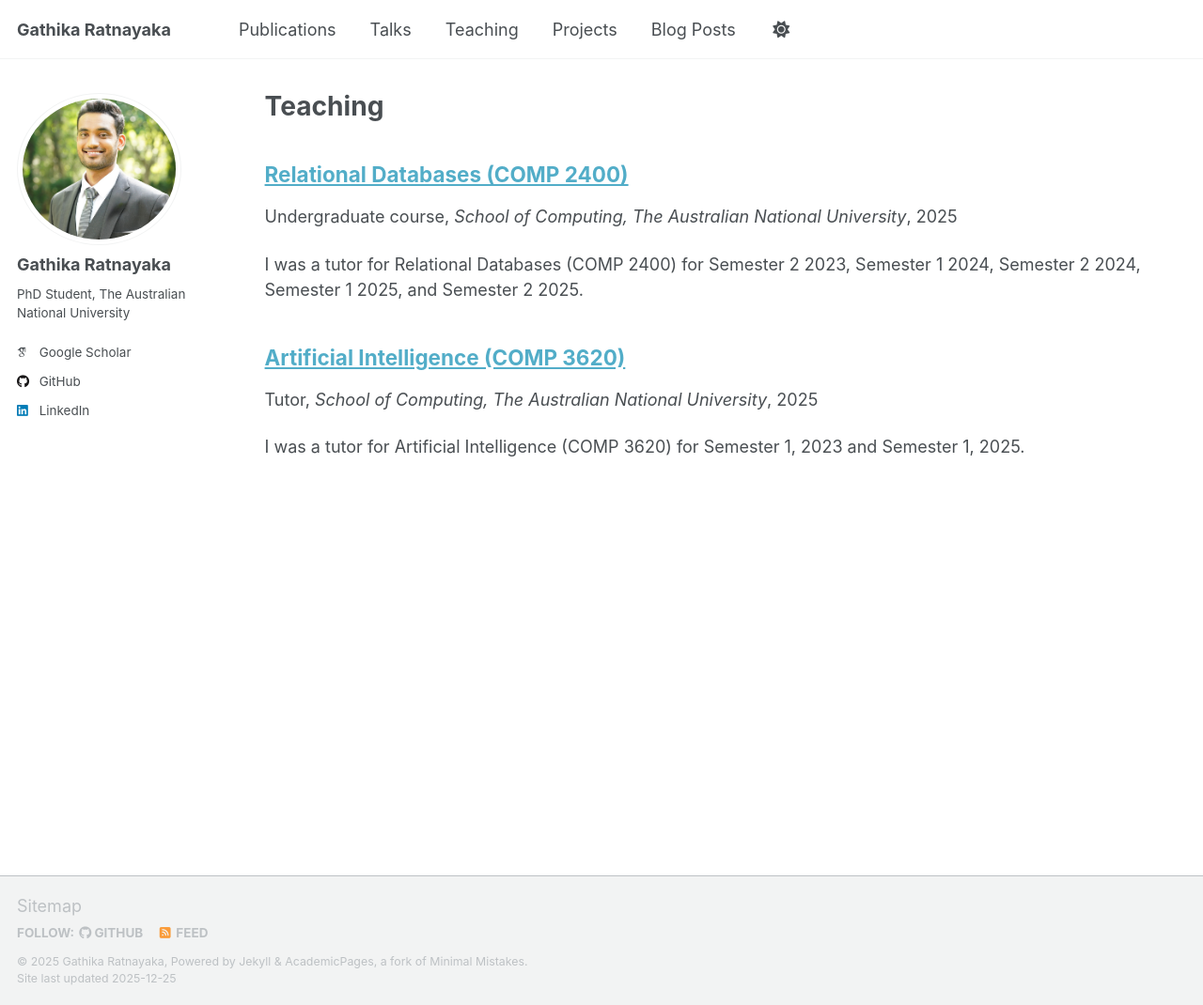
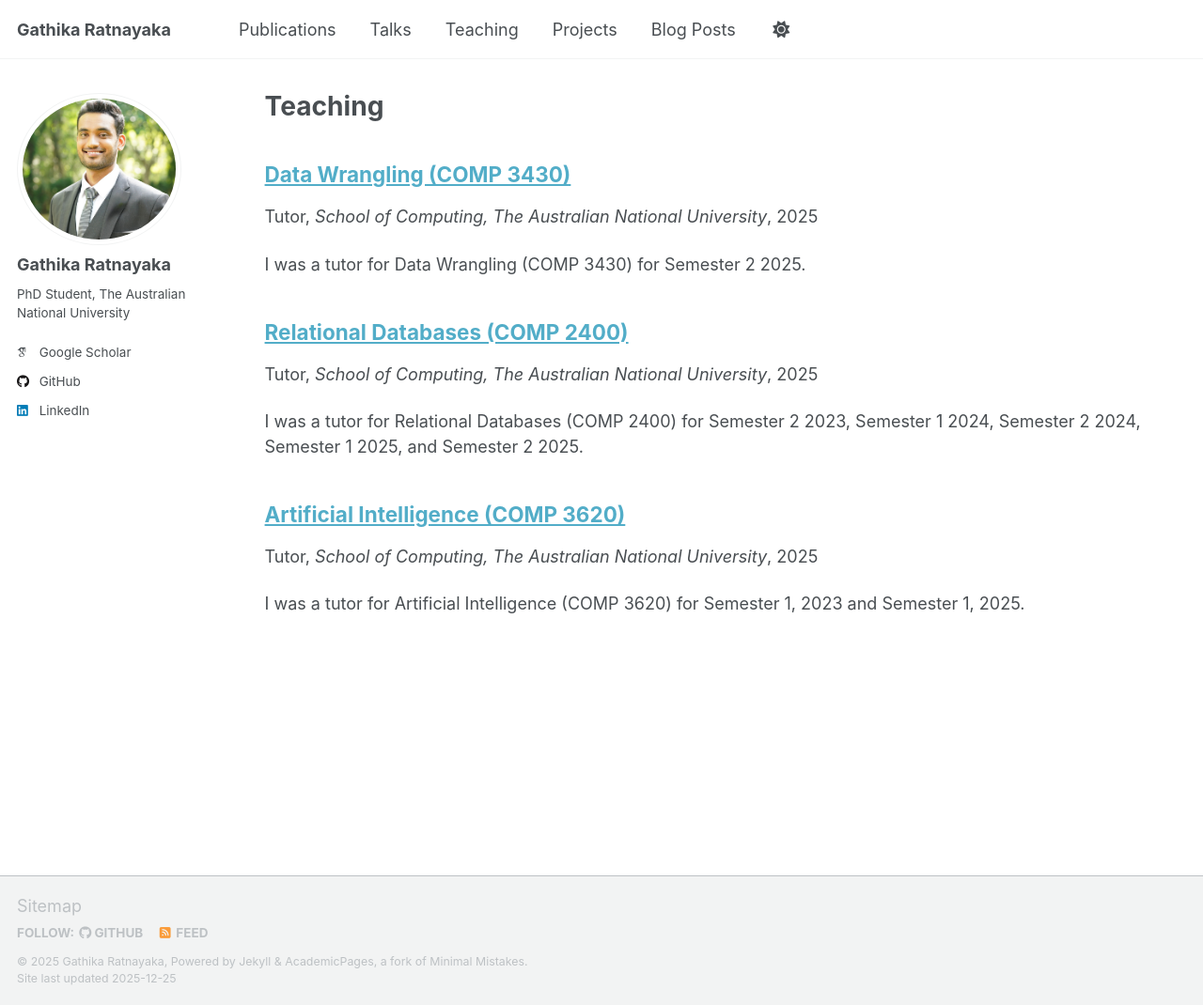
Before and after one commit to Gathika94/gathika94.github.io, a Jekyll site: the page built from _pages/teaching.html, in a window 1280 px wide and 1070 px high. Shown: the whole window at 94% size. Built offline with Jekyll 4.4.1, drawn with Linux system fonts in a browser that asks for light colours; some web fonts are replaced; a script that is not in the unit is left out.

Commit message:
modifications

```diff
--- a/_teaching/2_relational_databases.md
+++ b/_teaching/2_relational_databases.md
@@ -1,7 +1,7 @@
 ---
 title: "Relational Databases (COMP 2400)"
 collection: teaching
-type: "Undergraduate course"
+type: "Tutor"
 permalink: /teaching/2_relational_databases
 venue: "School of Computing, The Australian National University"
 location: "Canberra, Australia"
--- /dev/null
+++ b/_teaching/3_data_wrangling.md
@@ -0,0 +1,10 @@
+---
+title: "Data Wrangling (COMP 3430)"
+collection: teaching
+type: "Tutor"
+permalink: /teaching/3_data_wrangling
+venue: "School of Computing, The Australian National University"
+location: "Canberra, Australia"
+---
+
+I was a tutor for Data Wrangling (COMP 3430) for Semester 2 2025.
```
